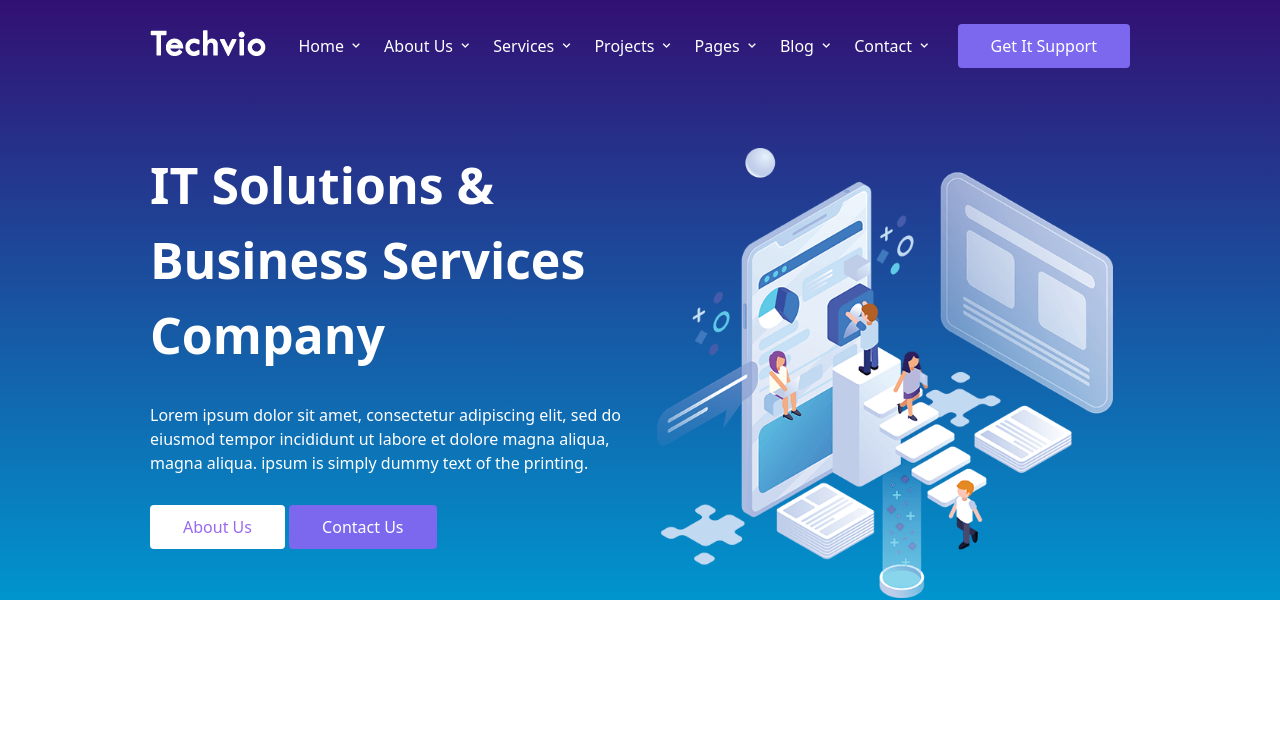
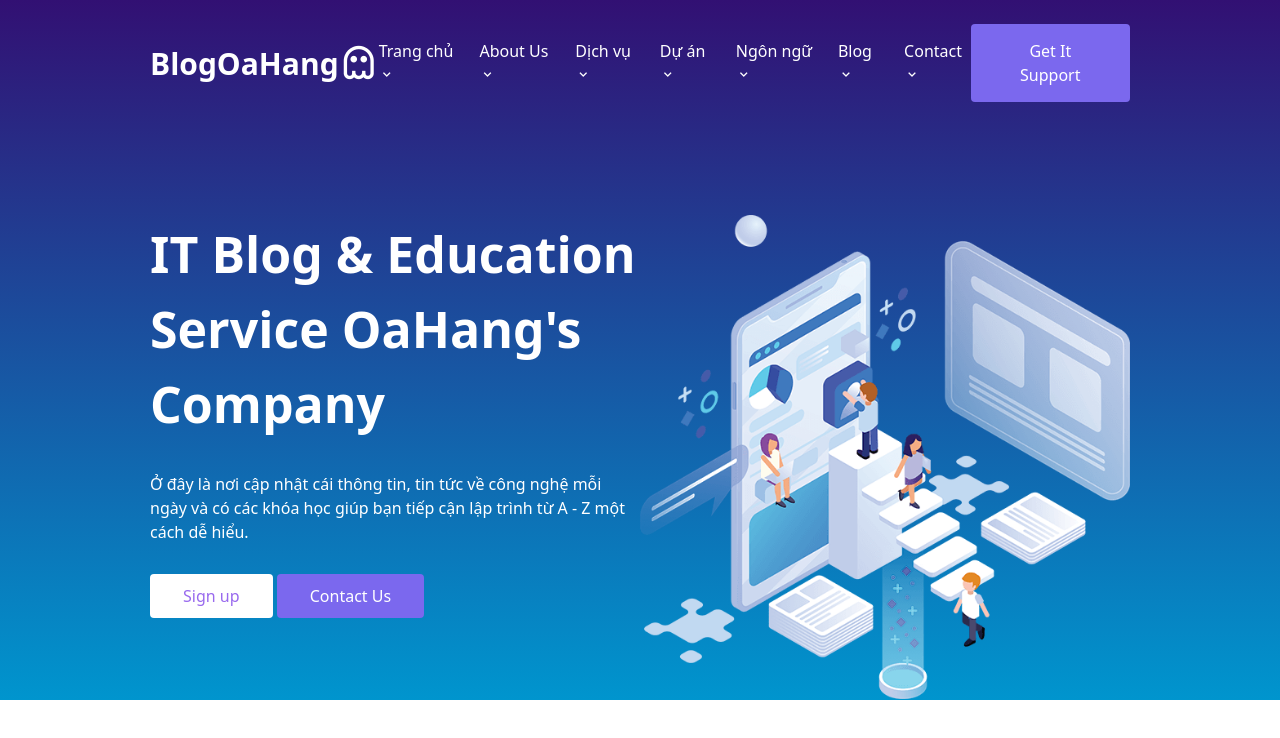
Before and after one commit to oah1006/blog-oahang, a website built with Vite: page tailwind/index.html in a window 1280 px wide. Built offline with nearby package versions, Linux system fonts and the light colour scheme.

Commit message:
update header

```diff
--- a/tailwind/index.html
+++ b/tailwind/index.html
@@ -11,61 +11,63 @@
 </head>
 <body>
     <div class="container">
-        <div class="header h-[600px] w-full bg-gradient-to-b from-[#321073] to-[#0095CE]">
+        <div class="header h-[700px] w-full bg-gradient-to-b from-[#321073] to-[#0095CE]">
             <div class="header__navbar px-[150px] pt-6 flex justify-between align-items">
-                <div class="header__navbar-img">
-                    <img src="../assets/img/logo.png" alt="">
+                <div class="header__navbar-logo flex items-center ">
+                    <h1 class="text-[30px] font-bold text-[#fff]">BlogOaHang</h1>
+                    <i class='bx bx-ghost text-[40px] text-[#fff]'></i>
                 </div>
                 <ul class="header__navbar-menu flex space-x-5 text-[#fff] m-auto">
-                    <li class="group relative hover:text-[#999] ">
-                        <a href="">Home</a>
+                    <li class="hover:text-[#999] py-[15px]">
+                        <a href="">Trang chủ</a>
                         <i class='bx bx-chevron-down'></i>
-                        <ul class="subnav absolute hidden group-hover:block hover:origin-bottom-left bg-[#fff] text-[#000] min-w-[200px] top-[30px] left-0">
-                            <li class="p-[10px]">Home 1</li>
-                            <li class="pb-[10px] pl-[10px]">Home 2</li>
+                    </li>
+                    <li class="group relative hover:text-[#999] py-[15px]">
+                        <a href="">About Us</a>
+                        <i class='bx bx-chevron-down' ></i>
+                        <ul class="subnav absolute hidden group-hover:block hover:origin-bottom-left bg-[#fff] text-[#000] min-w-[200px] top-[50px] left-0 rounded-[3px]">
+                            <li class="p-[10px]">Thông tin về chúng tôi</li>
+                            <li class="pb-[10px] pl-[10px]"></li>
                         </ul>
                     </li>
-                    <li>
-                        <a href="">About Us</a>
+                    <li class="group relative hover:text-[#999] py-[15px]">
+                        <a href="">Dịch vụ</a>
                         <i class='bx bx-chevron-down' ></i>
-                    </li>
-                    <li class="group relative hover:text-[#999]">
-                        <a href="">Services</a>
-                        <i class='bx bx-chevron-down' ></i>
-                        <ul class="subnav absolute hidden group-hover:block hover:origin-bottom-left bg-[#fff] text-[#000] min-w-[200px] top-[30px] left-0">
-                            <li class="p-[10px]">Services</li>
-                            <li class="pb-[10px] pl-[10px]">Services details</li>
+                        <ul class="subnav absolute hidden group-hover:block hover:origin-bottom-left bg-[#fff] text-[#000] min-w-[200px] top-[50px] left-0 rounded-[3px]">
+                            <li class="p-[10px]">Blog về công nghệ</li>
+                            <li class="pb-[10px] pl-[10px]">Các khóa học về lập trình</li>
+                            <li class="pb-[10px] pl-[10px]">Dịch vụ làm web</li>
                         </ul>
                     </li>
-                    <li class="group relative hover:text-[#999]">
-                        <a href="">Projects</a>
+                    <li class="group relative hover:text-[#999] py-[15px]">
+                        <a href="">Dự án</a>
                         <i class='bx bx-chevron-down' ></i>
-                        <ul class="subnav absolute hidden group-hover:block hover:origin-bottom-left bg-[#fff] text-[#000] min-w-[200px] top-[30px] left-0">
-                            <li class="p-[10px]">Projects</li>
-                            <li class="pb-[10px] pl-[10px]">Projects details</li>
+                        <ul class="subnav absolute hidden group-hover:block hover:origin-bottom-left bg-[#fff] text-[#000] min-w-[200px] top-[50px] left-0 rounded-[3px]">
+                            <li class="p-[10px]">Dự án của học viên</li>
+                            <li class="pb-[10px] pl-[10px]">Dự án của team OaHang</li>
                         </ul>
                     </li>
-                    <li class="group relative hover:text-[#999]">
-                        <a href="">Pages</a>
+                    <li class="group relative hover:text-[#999] py-[15px]">
+                        <a href="">Ngôn ngữ</a>
                         <i class='bx bx-chevron-down' ></i>
-                        <ul class="subnav absolute hidden group-hover:block hover:origin-bottom-left bg-[#fff] text-[#000] min-w-[200px] top-[30px] left-0">
-                            <li class="p-[10px]">About Us</li>
-                            <li class="pb-[10px] pl-[10px]">Team</li>
-                            <li class="pb-[10px] pl-[10px]">Pricing</li>
-                            <li class="pb-[10px] pl-[10px]">404 Error</li>
-                            <li class="pb-[10px] pl-[10px]">FAQ</li>
-                            <li class="pb-[10px] pl-[10px]">Comming soon</li>
+                        <ul class="subnav absolute transition-all hidden group-hover:block hover:origin-bottom-left bg-[#fff] text-[#000] min-w-[200px] top-[50px] left-0 rounded-[3px]">
+                            <li class="p-[10px]">PHP</li>
+                            <li class="pb-[10px] pl-[10px]">HTML/CSS</li>
+                            <li class="pb-[10px] pl-[10px]">Python</li>
+                            <li class="pb-[10px] pl-[10px]">Javascript</li>
+                            <li class="pb-[10px] pl-[10px]">ReactJs</li>
+                            <li class="pb-[10px] pl-[10px]">Java</li>
                         </ul>
                     </li>
-                    <li class="group relative hover:text-[#999]">
+                    <li class="group relative hover:text-[#999] py-[15px]">
                         <a href="">Blog</a>
                         <i class='bx bx-chevron-down' ></i>
-                        <ul class="subnav absolute hidden group-hover:block hover:origin-bottom-left bg-[#fff] text-[#000] min-w-[200px] top-[30px] left-0">
-                            <li class="p-[10px]">Blog Grid</li>
-                            <li class="pb-[10px] pl-[10px]">Blog Right Sidebar</li>
+                        <ul class="subnav absolute hidden group-hover:block hover:origin-bottom-left bg-[#fff] text-[#000] min-w-[200px] top-[50px] left-0 rounded-[3px]">
+                            <li class="p-[10px]">Blog công nghệ</li>
+                            <li class="pb-[10px] pl-[10px]">Blog tin tức</li>
                         </ul>
                     </li>
-                    <li>
+                    <li class="hover:text-[#999] py-[15px]">
                         <a href="">Contact</a>
                         <i class='bx bx-chevron-down' ></i>
                     </li>
@@ -75,16 +77,16 @@
                 </button>
             </div>
             <div class="header__jumbotron grid grid-cols-2 px-[150px] mt-[80px]">
-                <div class="header__jumbotron-introduce">
+                <div class="header__jumbotron-introduce mt-[35px]">
                     <div class="header__jumbotron-introduce-content">
-                        <h1 class="text-[50px] font-bold text-[#fff]">IT Solutions & Business Services Company</h1>
+                        <h1 class="text-[50px] font-bold text-[#fff]">IT Blog & Education Service OaHang's Company</h1>
                         <p class="text-[#fff] my-[30px]">
-                            Lorem ipsum dolor sit amet, consectetur adipiscing elit, sed do eiusmod tempor incididunt ut labore et dolore magna aliqua, magna aliqua. ipsum is simply dummy text of the printing.
+                            Ở đây là nơi cập nhật cái thông tin, tin tức về công nghệ mỗi ngày và có các khóa học giúp bạn tiếp cận lập trình từ A - Z một cách dễ hiểu.
                         </p>
                     </div>
                     <div class="header__jumbotron-introduce-controls">
                         <button class="bg-[#fff] px-[33px] py-[10px] rounded-[4px] text-[#996AEE] hover:bg-[#0066B5]">
-                            About Us
+                            Sign up
                         </button>
                         <button class="bg-[#7B68EE] px-[33px] py-[10px] rounded-[4px] text-[#fff] hover:bg-[#0066B5]">
                             Contact Us
@@ -93,7 +95,7 @@
                 </div>
 
                 <div class="header__jumbotron-img">
-                    <img src="../assets/img/home-font.png" class="w-full h-[450px] object-contain" alt="">
+                    <img src="../assets/img/home-font.png" class="w-full h-[550px] object-contain" alt="">
                 </div>
             </div>
         </div>
```
Also changed, not shown: tailwind/build/tailwind.css.
